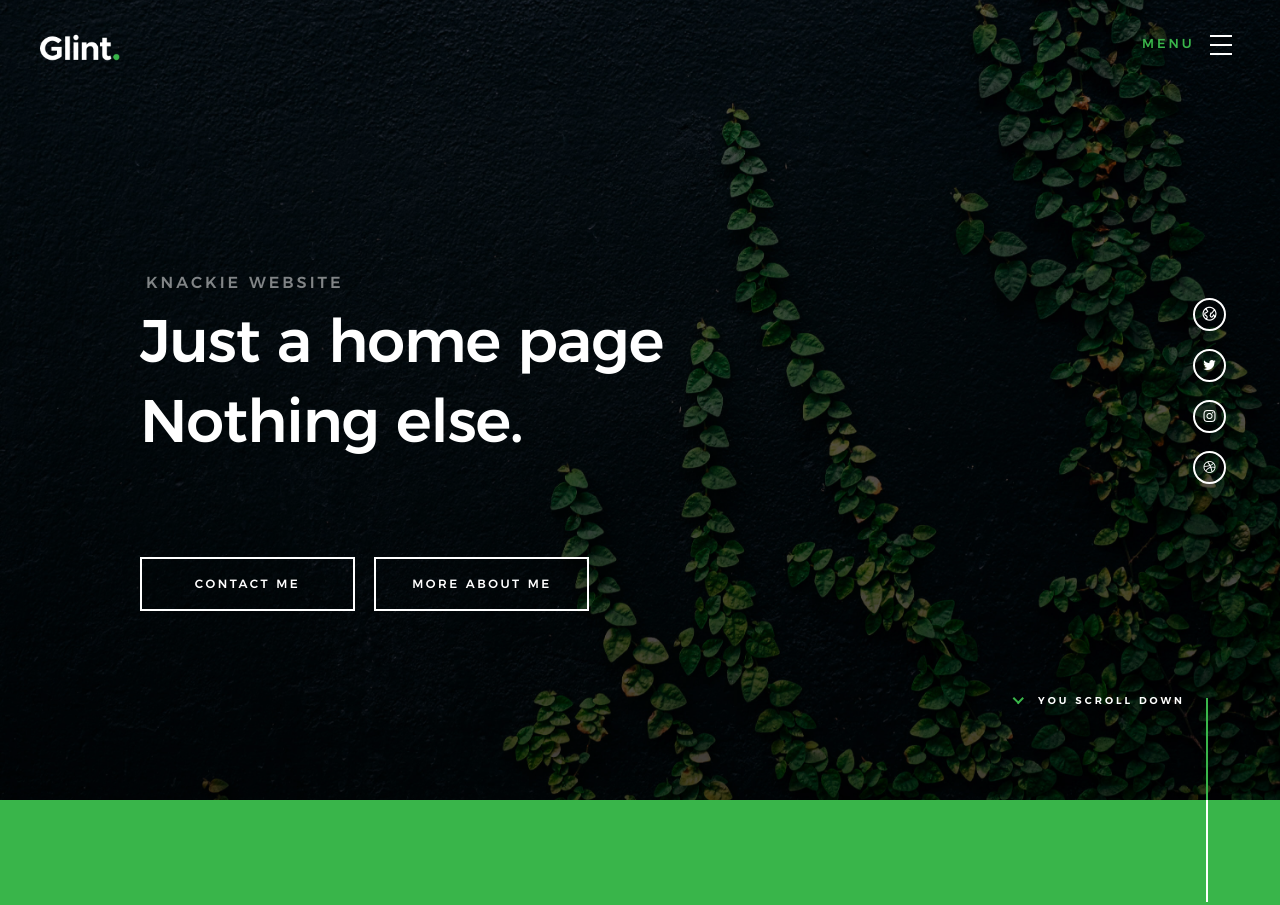
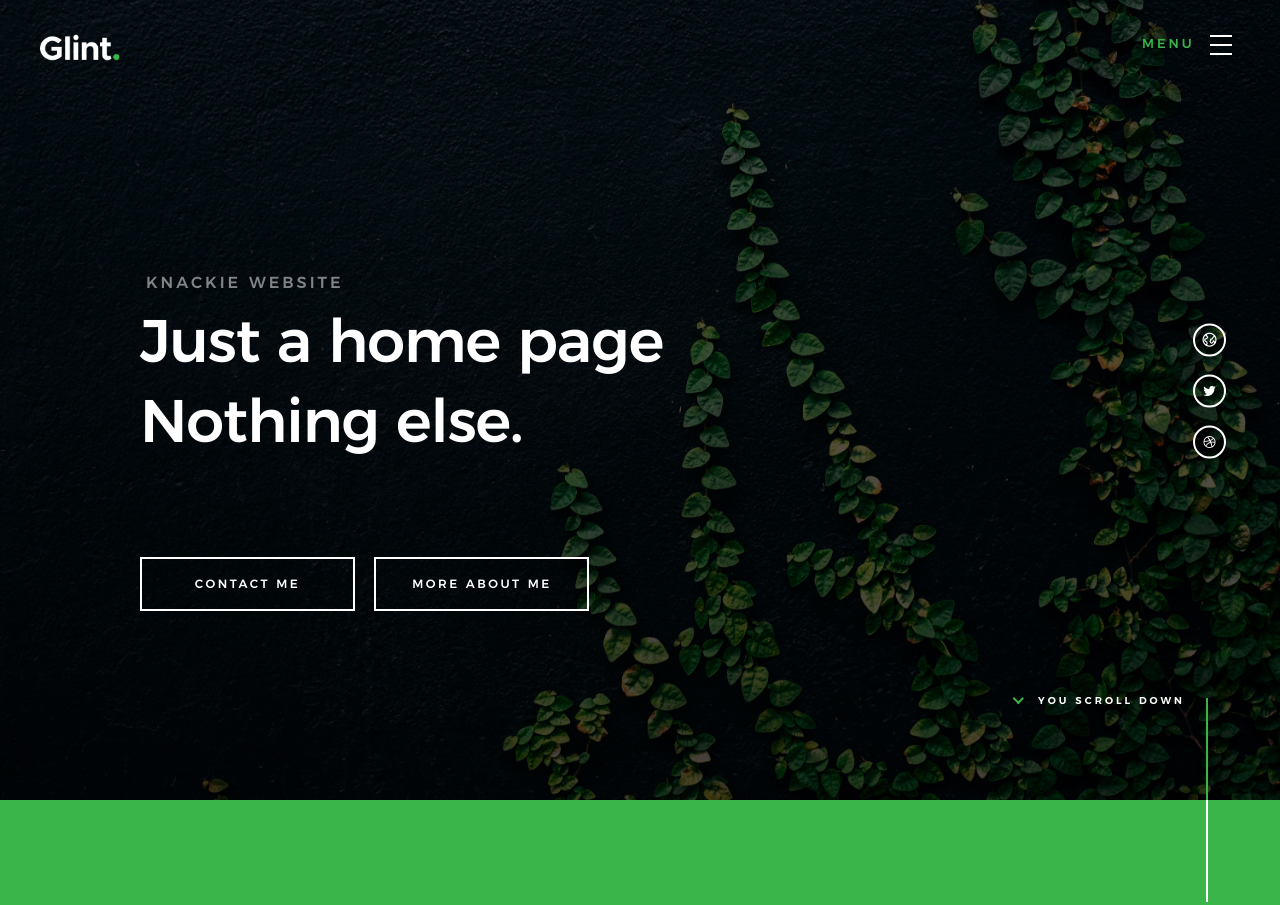
Before and after one commit to Knackie/Knackie.github.io, a plain HTML site: page index.html in a window 1280 px wide. Shown: the top 905 px of the page. Drawn offline with Linux system fonts and the light colour scheme; files whose address does not match are found by name.

Commit message:
remove instagram network

```diff
--- a/index.html
+++ b/index.html
@@ -143,9 +143,6 @@
             </li>
             <li>
                 <a href="https://twitter.com/KnackiFr"><i class="fa fa-twitter" aria-hidden="true"></i><span>Twitter</span></a>
-            </li>
-            <li>
-                <a href="https://app.codesignal.com/profile/knackie"><i class="fa fa-instagram" aria-hidden="true"></i><span>Code Signal</span></a>
             </li>
             <li>
                 <a href="https://github.com/Knackie/telecom"><i class="fa fa-dribbble" aria-hidden="true"></i><span>Télécom courses</span></a>
```
